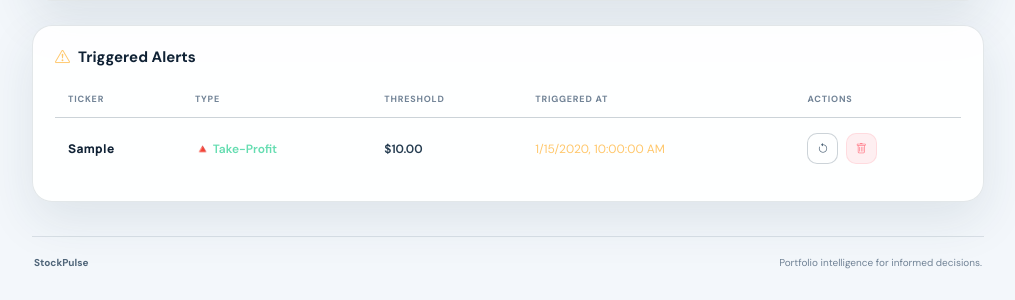
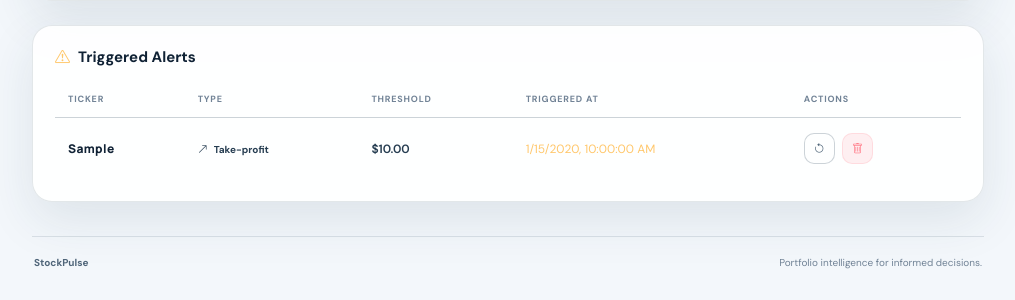
Before and after one commit to Aman10n/StockPulse, a Flask app: page /alerts in a window 1280 px wide. Shown: the part 1019-1319 px from the top of the page, without its empty margins (264-1279 px from the left). Run offline with Flask 3, Linux system fonts and the light colour scheme; tables that the repository leaves empty hold one stand-in row (values such as "Sample post").

Commit message:
style: refine alert status visual language

```diff
--- a/static/css/style.css
+++ b/static/css/style.css
@@ -173,6 +173,11 @@ button:focus-visible, a:focus-visible, input:focus-visible, select:focus-visible
 .ticker-cell { color: var(--text)!important; font-family: var(--font-display); font-weight: 800; letter-spacing: .03em; }
 .name-cell { max-width: 180px; overflow: hidden; color: var(--text-secondary)!important; text-overflow: ellipsis; }
 .sector-badge { display: inline-block; padding: 4px 8px; border: 1px solid rgba(95,185,255,.13); border-radius: 999px; color: #9bd1ff; background: rgba(95,185,255,.07); font-size: 9px; font-weight: 700; }
+.alert-type, .status-chip { display: inline-flex; align-items: center; gap: 6px; font-size: 10px; font-weight: 700; }
+.alert-type.stop-loss { color: var(--red); }
+.alert-type.take-profit { color: var(--green); }
+.status-chip { padding: 5px 9px; border-radius: 999px; color: var(--green); background: var(--green-soft); }
+.status-chip > span { width: 6px; height: 6px; border-radius: 50%; background: currentColor; animation: pulse 2s infinite; }
 
 .btn-primary-gradient, .btn-outline-glass, .btn-danger-soft { display: inline-flex; align-items: center; justify-content: center; gap: 7px; border-radius: var(--radius-sm); font-size: 11px; font-weight: 700; line-height: 1; transition: .18s ease; cursor: pointer; }
 .btn-primary-gradient { min-height: 38px; padding: 10px 15px; border: 0; color: #06131d; background: var(--accent-gradient); box-shadow: 0 8px 24px rgba(95,185,255,.12); }
--- a/static/js/alerts.js
+++ b/static/js/alerts.js
@@ -24,14 +24,14 @@ async function loadAlerts() {
                 <tr>
                     <td class="ticker-cell">${escapeHtml(a.ticker)}</td>
                     <td>
-                        <span style="color:${a.alert_type === 'stop-loss' ? 'var(--red)' : 'var(--green)'}; font-weight:600; font-size:12px">
-                            ${a.alert_type === 'stop-loss' ? '🔻 Stop-Loss' : '🔺 Take-Profit'}
+                        <span class="alert-type ${a.alert_type}">
+                            <i class="bi bi-${a.alert_type === 'stop-loss' ? 'arrow-down-right' : 'arrow-up-right'}"></i> ${a.alert_type === 'stop-loss' ? 'Stop-loss' : 'Take-profit'}
                         </span>
                     </td>
                     <td style="font-weight:600">${formatCurrency(a.threshold_price)}</td>
                     <td>
-                        <span style="display:inline-flex; align-items:center; gap:6px; padding:4px 10px; border-radius:20px; background:var(--green-soft); color:var(--green); font-size:11px; font-weight:600">
-                            <span style="width:6px; height:6px; border-radius:50%; background:var(--green); animation:pulse-dot 2s infinite"></span>
+                        <span class="status-chip active">
+                            <span></span>
                             Active
                         </span>
                     </td>
@@ -55,8 +55,8 @@ async function loadAlerts() {
                 <tr class="alert-flash">
                     <td class="ticker-cell">${escapeHtml(a.ticker)}</td>
                     <td>
-                        <span style="color:${a.alert_type === 'stop-loss' ? 'var(--red)' : 'var(--green)'}; font-weight:600; font-size:12px">
-                            ${a.alert_type === 'stop-loss' ? '🔻 Stop-Loss' : '🔺 Take-Profit'}
+                        <span class="alert-type ${a.alert_type}">
+                            <i class="bi bi-${a.alert_type === 'stop-loss' ? 'arrow-down-right' : 'arrow-up-right'}"></i> ${a.alert_type === 'stop-loss' ? 'Stop-loss' : 'Take-profit'}
                         </span>
                     </td>
                     <td style="font-weight:600">${formatCurrency(a.threshold_price)}</td>
```
